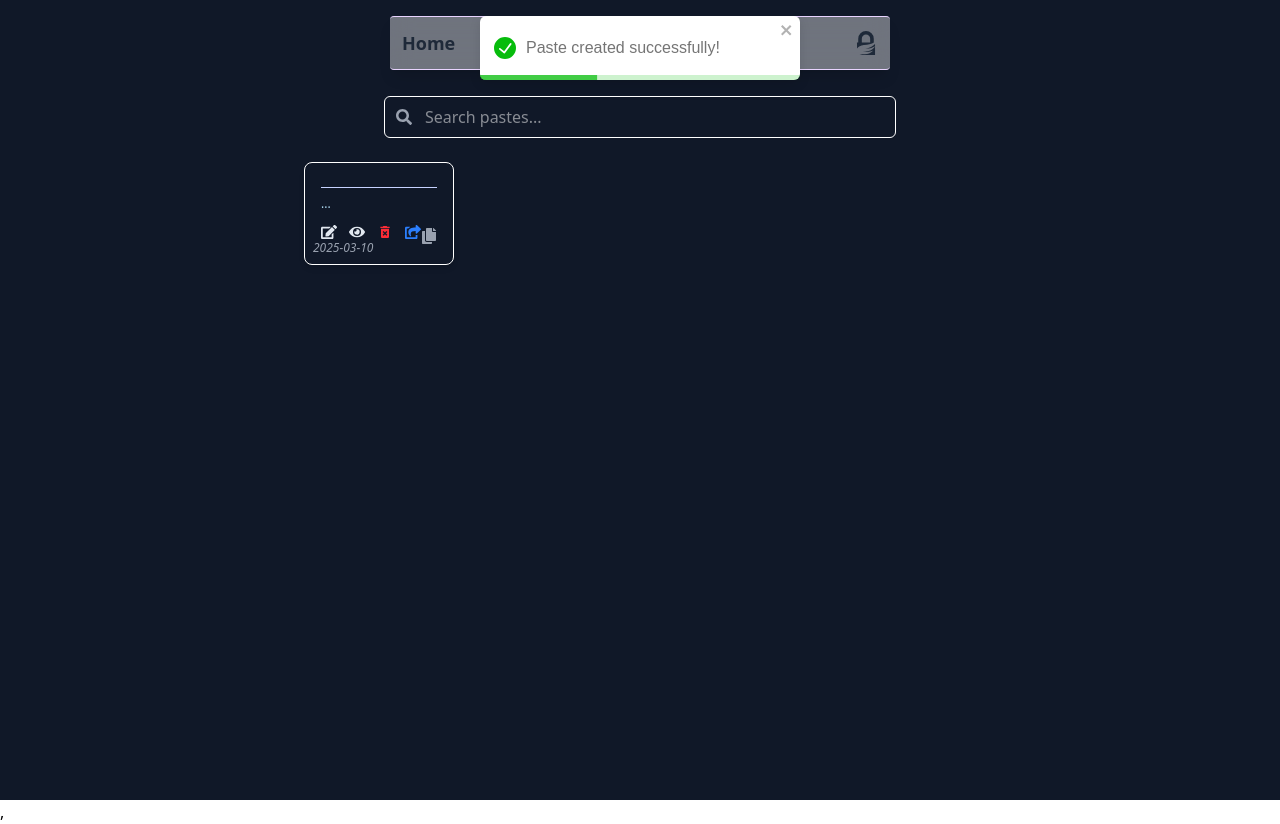
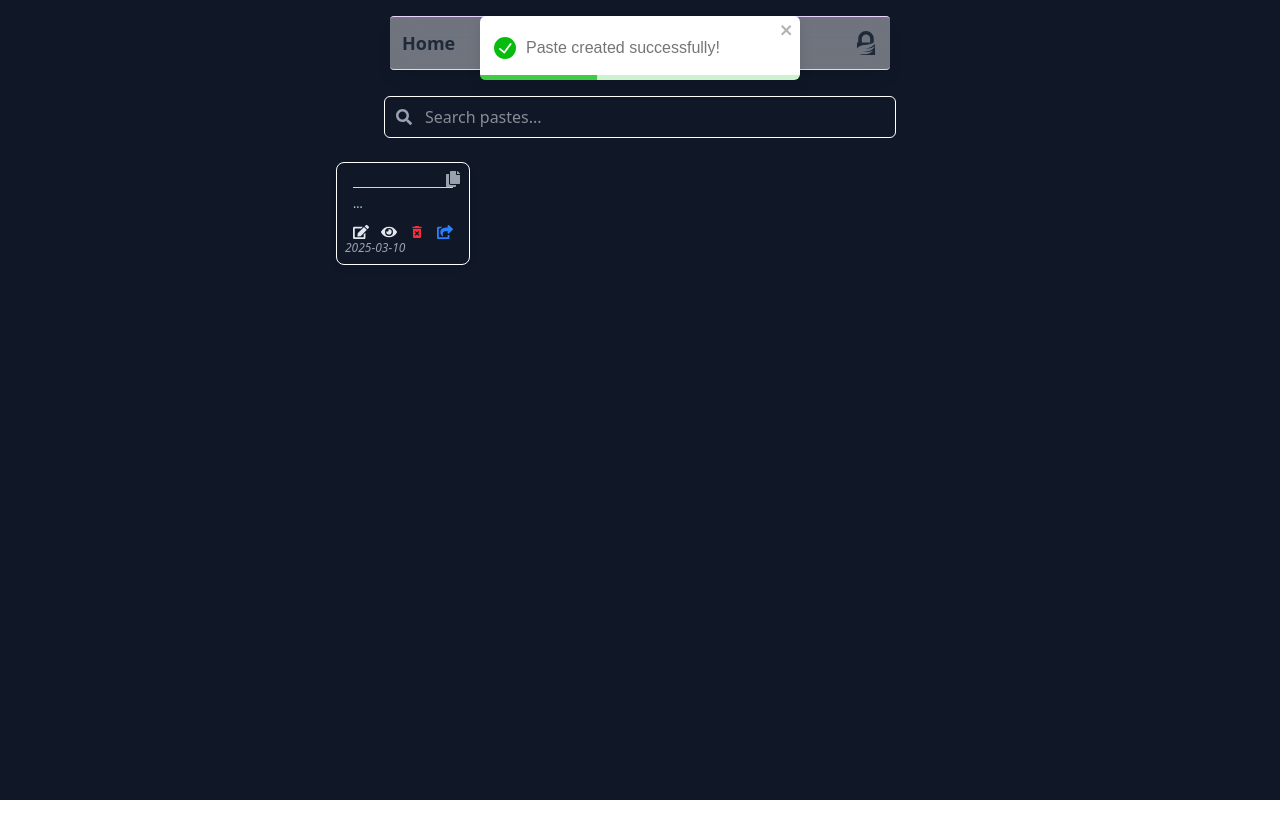
Before and after one commit to manojsingh00963/ICODESAVE, a React (Vite) app: page / in a window 1280 px wide. Both pictures are taken after a click on the button 932 px from the left and 124 px from the top of the page. After the commit the page ends 800 px from the top, so only its background shows below. Built offline with nearby package versions, Linux system fonts and the light colour scheme.

Commit message:
fix routing

```diff
--- a/src/App.jsx
+++ b/src/App.jsx
@@ -1,10 +1,9 @@
 import React from 'react';
-import { createBrowserRouter, RouterProvider, Outlet } from 'react-router-dom';
-import { Home, Login, Navbar, Paste, SignUp, ViewPaste } from './components';
+import { Outlet } from 'react-router-dom';
+import { Navbar } from './components';
 import { ToastContainer } from 'react-toastify';
 
-// Layout component with a black glass effect
-const Layout = () => (
+const App = () => (
   <div className="min-h-screen w-full flex flex-col bg-gray-900 text-white relative">
     {/* Toast Notifications */}
     <ToastContainer
@@ -18,29 +17,9 @@ const Layout = () => (
       pauseOnHover={true}
       theme="light"
     />
-
     <Navbar />
     <Outlet />
   </div>
 );
 
-const router = createBrowserRouter([
-  {
-    path: '/',
-    element: <Layout />,
-    children: [
-      { index: true, element: <Home /> },
-      { path: 'paste', element: <Paste /> },
-      { path: 'paste/:pasteId', element: <Home /> },
-      { path: 'view/:pasteId', element: <ViewPaste /> },
-      { path: 'login', element: <Login /> },  // Removed unnecessary leading '/'
-      { path: 'signup', element: <SignUp /> }, // Removed unnecessary leading '/'
-    ],
-  }
-]);
-
-function App() {
-  return <RouterProvider router={router} />;
-}
-
 export default App;
--- a/src/components/Home.jsx
+++ b/src/components/Home.jsx
@@ -61,6 +61,7 @@ const Home = () => {
           placeholder="Enter title here"
           value={tittle}
           onChange={(e) => setTittle(e.target.value)}
+          required
         />
         <button onClick={createPaste} className=" z-10 bg-transparent p-2 text-xl hover:text-green-800 border rounded cursor-pointer">
           {pasteId ? <MdEditRoad /> : <FaFileCode />}
@@ -88,7 +89,8 @@ const Home = () => {
             onChange={(e) => setValue(e.target.value)}
             rows={20}
             className="min-w-[500px] p-4 min-h-[300px] text-sm overflow-y-auto rounded-none focus:ring-0 bg-neutral-2 dark:bg-black font-normal placeholder:text-gray-900 dark:placeholder:text-gray-500 focus:outline-none resize-none leading-tight dark:text-white dark:caret-white pl-4 bg-[linear-gradient(white_14px,transparent_1px)] dark:bg-[linear-gradient(black_14px,transparent_1px)] bg-[size:100%_15px]"
-            spellCheck="false">
+            spellCheck="false"
+            required >
           </textarea>
         </div>
       </div>
--- a/src/components/Paste.jsx
+++ b/src/components/Paste.jsx
@@ -92,7 +92,7 @@ const Paste = () => {
                 />
               </div>
               <FaCopy
-                className="cursor-pointer text-gray-400 hover:text-gray-600 transition duration-200"
+                className=" absolute top-2 right-2 cursor-pointer text-gray-400 hover:text-gray-600 transition duration-200"
                 onClick={() => {
                   navigator.clipboard.writeText(paste.content);
                   toast.success('Copied to clipboard');
--- a/src/main.jsx
+++ b/src/main.jsx
@@ -1,14 +1,33 @@
-import { StrictMode } from 'react'
-import { createRoot } from 'react-dom/client'
-import './index.css'
-import App from './App.jsx'
-import store from './redux/Store.js'
-import { Provider } from 'react-redux'
+import { StrictMode } from 'react';
+import { createRoot } from 'react-dom/client';
+import { Provider } from 'react-redux';
+import { RouterProvider, createBrowserRouter } from 'react-router-dom';
+import './index.css';
+import store from './redux/Store.js';
+import App from './App.jsx';
+import { Home, Login, Paste, SignUp, ViewPaste } from './components';
 
+// Define Router
+const router = createBrowserRouter([
+  {
+    path: '/',
+    element: <App />, // App as the layout component
+    children: [
+      { index: true, element: <Home /> },
+      { path: 'paste', element: <Paste /> },
+      { path: 'paste/:pasteId', element: <Home /> },
+      { path: 'view/:pasteId', element: <ViewPaste /> },
+      { path: 'login', element: <Login /> },
+      { path: 'signup', element: <SignUp /> },
+    ],
+  },
+]);
+
+// Render App
 createRoot(document.getElementById('root')).render(
   <StrictMode>
     <Provider store={store}>
-      <App />
-    </Provider>,
-  </StrictMode>,
-)
+      <RouterProvider router={router} />
+    </Provider>
+  </StrictMode>
+);
```
